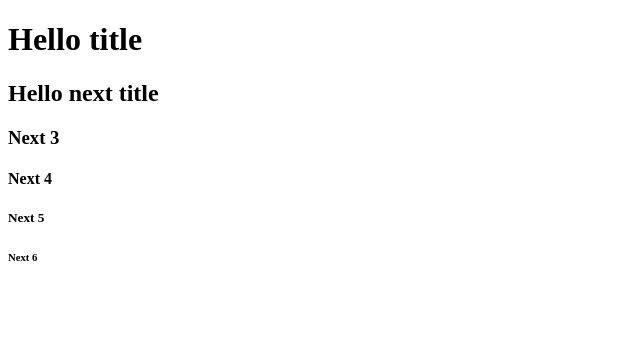
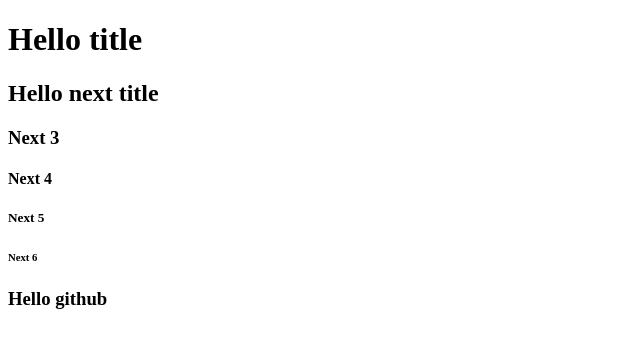
Before and after one commit to NatalyKapusta/fe-start-1305, a plain HTML site: page 01/index.html in a window 1280 px wide. Shown: the whole page, without its empty margins (0-640 px from the left). Drawn offline with Linux system fonts and the light colour scheme.

Commit message:
my second commit

```diff
--- a/01/index.html
+++ b/01/index.html
@@ -19,5 +19,8 @@
   <h6>Next 6</h6>
   <!-- Hello new content cont + S -->
   <!-- hello world -->
+  <h3>
+    Hello github
+  </h3>
 </body>
 </html>
```
